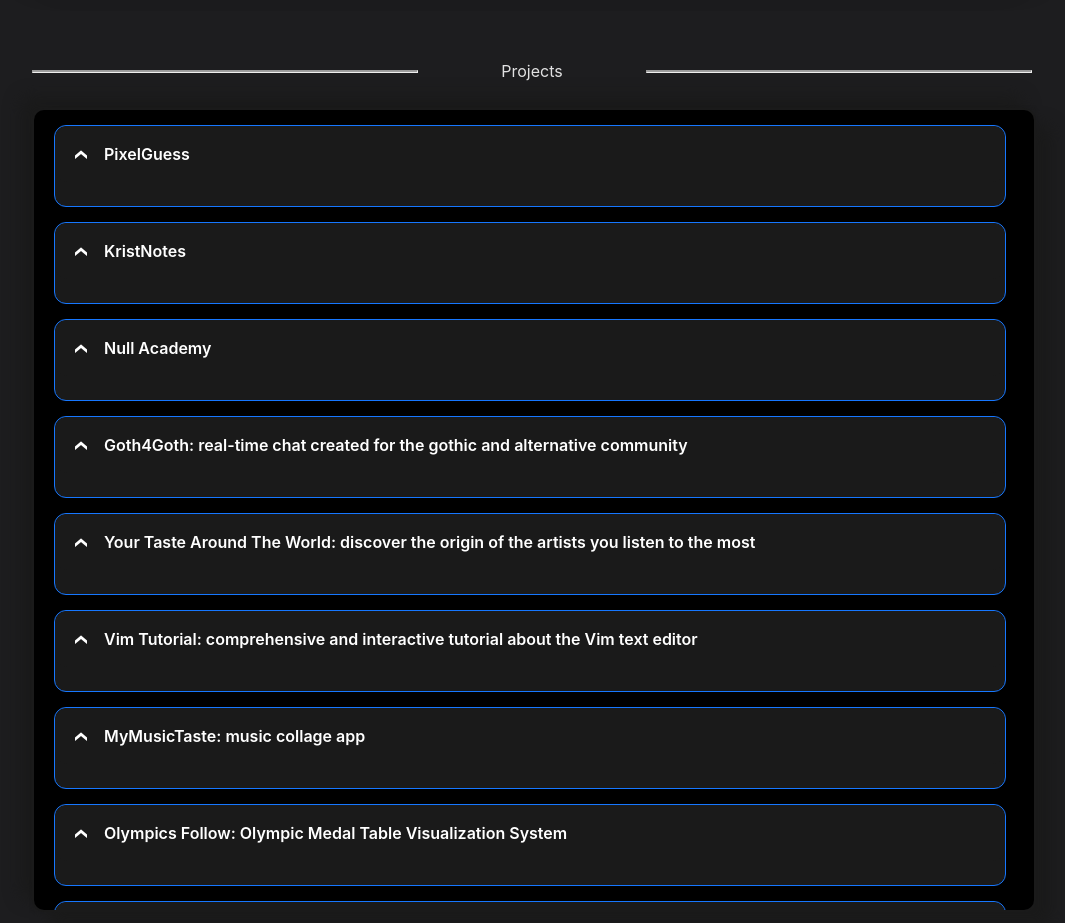
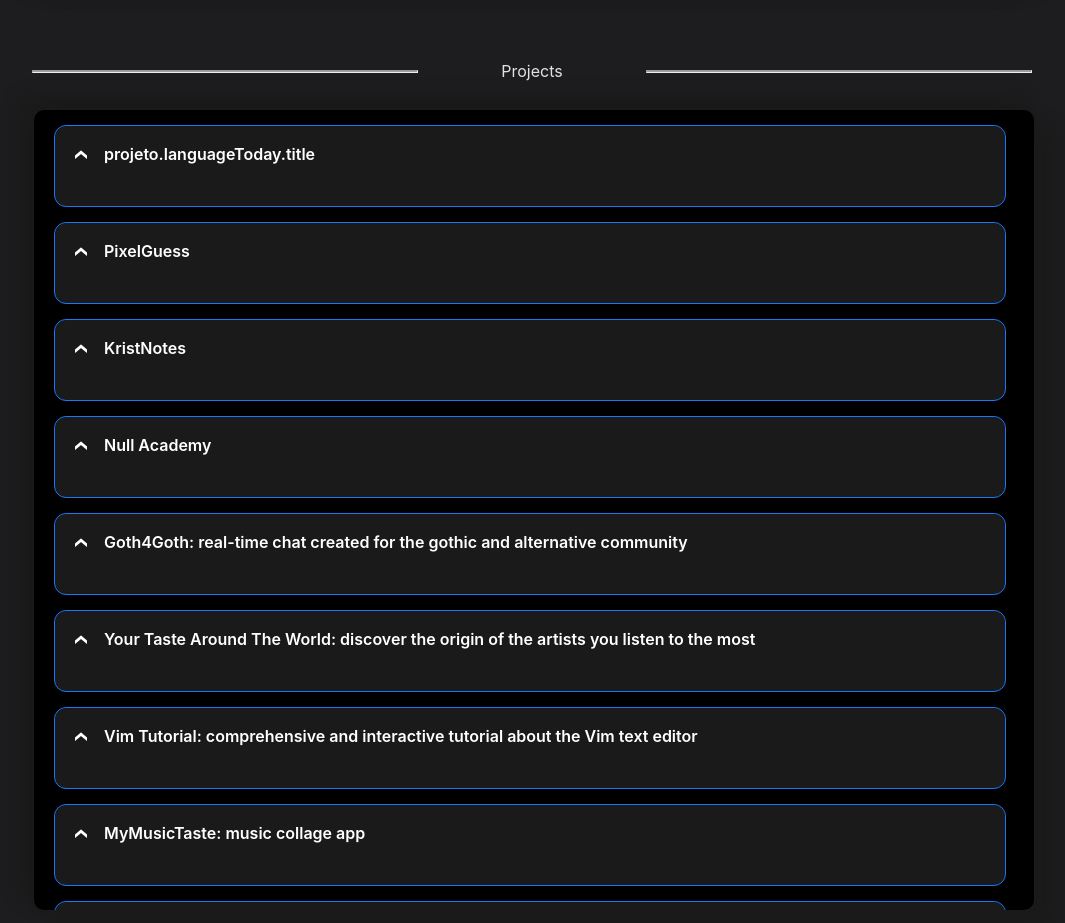
Before and after one commit to vlopess/PersonalSite, a React (Vite) app: page / in a window 1280 px wide. Shown: the part 1860-2783 px from the top of the page, without its empty margins (108-1173 px from the left). Built offline with nearby package versions, Linux system fonts and the light colour scheme.

Commit message:
Update project links and add new components

```diff
--- a/src/components/ContentHome/ContentHome.jsx
+++ b/src/components/ContentHome/ContentHome.jsx
@@ -161,6 +161,33 @@
                                     height: "100%"
                                 }}>
                                 <DropDownProjects
+                                    id={"languageTodayID"}
+                                    title={<Translator path="projeto.languageToday.title"/>}>
+                                    <SlideShow id={"languageToday"}>
+                                        <SlideItem id={"languageToday"} imgUrl={"https://github.com/vlopess/LanguageToday/blob/main/src/assets/Catharina.png?raw=true"}/>
+                                        <SlideItem id={"languageToday"} imgUrl={"https://github.com/vlopess/LanguageToday/blob/main/src/assets/slide1.png?raw=true"}/>
+                                        <SlideItem id={"languageToday"} imgUrl={"https://github.com/vlopess/LanguageToday/blob/main/src/assets/slide2.png?raw=true"}/>
+                                        <SlideItem id={"languageToday"} imgUrl={"https://github.com/vlopess/LanguageToday/blob/main/src/assets/slide3.png?raw=true"}/>
+                                    </SlideShow>
+                                    <p>
+                                        <Translator path="projeto.languageToday.text"/>
+                                    </p>
+                                    <div className={"description-project"} style={{display: "flex", justifyContent: "space-between"}}>
+                                        <div>
+                                            <img src="https://skillicons.dev/icons?i=css"/>
+                                            <img src="https://skillicons.dev/icons?i=html"/>
+                                            <img src="https://skillicons.dev/icons?i=js"/>
+                                            <img src="https://skillicons.dev/icons?i=react"/>
+                                            <img src="https://skillicons.dev/icons?i=vite"/>
+                                            <img src="https://skillicons.dev/icons?i=ai"/>
+                                        </div>
+                                        <div style={{display: "flex"}}>
+                                            <ButtonGithub url={"https://github.com/vlopess/LanguageToday"}/>
+                                            <ButtonWeb url={"https://languagetoday.netlify.app/"}/>
+                                        </div>
+                                    </div>
+                                </DropDownProjects>
+                                <DropDownProjects
                                     id={"pixelguessID"}
                                     title={<Translator path="projeto.pixelguess.title"/>}>
                                     <SlideShow id={"pixelguess"}>
@@ -179,7 +206,7 @@
                                         </div>
                                         <div style={{display: "flex"}}>
                                             <ButtonGithub url={"https://github.com/vlopess/PixelGuess"}/>
-                                            <ButtonWeb url={"https://pixelguess.vlopesdev.me/"}/>
+                                            <ButtonWeb url={"https://pixelguess.netlify.app/"}/>
                                         </div>
                                     </div>
                                 </DropDownProjects>
```
